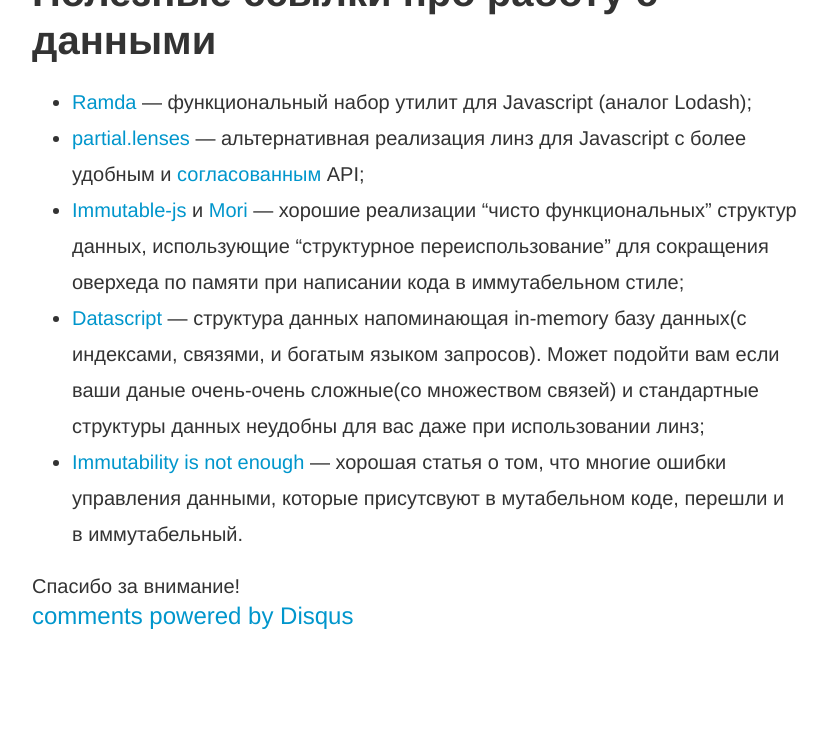
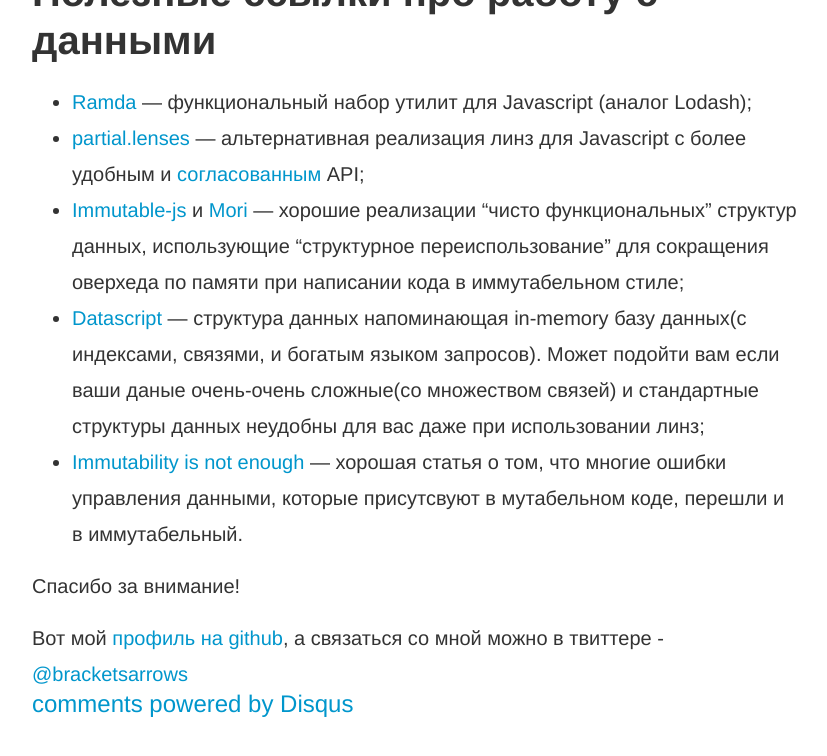
Before and after one commit to vislogurov/csssr.github.io, a Jekyll site: the page built from _posts/2016-07-08-lenses.md, in a window 1280 px wide and 900 px high, scrolled down 15936 px. Shown: the top 756 px of the window, without its empty margins (224-1051 px from the left). Built offline with Jekyll 4.4.1, drawn with Linux system fonts in a browser that asks for light colours; comment, search, counter and statistics services are not loaded.

Commit message:
fix(post): add contacts to post about lenses

```diff
--- a/_posts/2016-07-08-lenses.md
+++ b/_posts/2016-07-08-lenses.md
@@ -562,3 +562,5 @@
 - <a href="https://codewords.recurse.com/issues/six/immutability-is-not-enough" target="_blank">Immutability is not enough</a> — хорошая статья о том, что многие ошибки управления данными, которые присутсвуют в мутабельном коде, перешли и в иммутабельный.
 
 Спасибо за внимание!
+
+Вот мой <a href="https://github.com/typeetfunc" target="_blank">профиль на github</a>, а связаться со мной можно в твиттере - <a href="https://twitter.com/bracketsarrows" target="_blank">@bracketsarrows</a>
```
